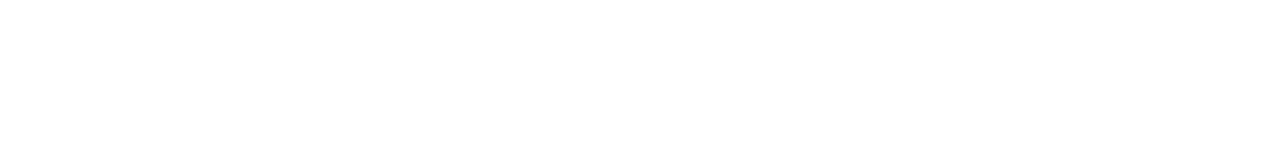
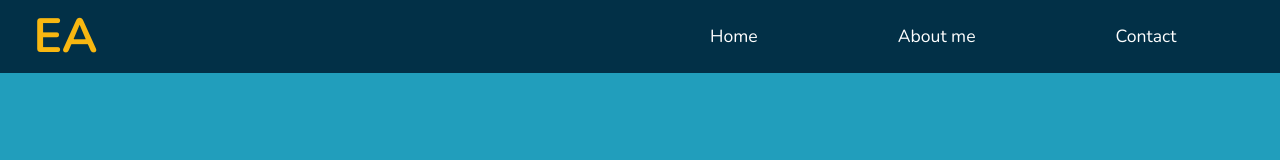
Before and after one commit to earlylalo/personal-website, a plain HTML site: page index.html in a window 1280 px wide. Drawn offline with nearby package versions, Linux system fonts and the light colour scheme.

Commit message:
Added design

```diff
--- a/index.html
+++ b/index.html
@@ -5,10 +5,26 @@
     <meta http-equiv="X-UA-Compatible" content="IE=edge">
     <meta name="viewport" content="width=device-width, initial-scale=1.0">
     <link rel="stylesheet" href="styles/style.css">
+    <link rel="preconnect" href="https://fonts.googleapis.com">
+    <link rel="preconnect" href="https://fonts.gstatic.com" crossorigin>
+    <link href="https://fonts.googleapis.com/css2?family=Nunito:ital,wght@0,200;0,300;0,400;0,700;1,200&display=swap" rel="stylesheet">
     <title>Early</title>
 </head>
 <body>
+    <header>
+        <div>
+            <p>EA</p>
+        </div>
+        <ul>
+            <li><a href="#">Home</a></li>
+            <li><a href="#">About me</a></li>
+            <li><a href="#">Contact</a></li>
+        </ul>
+    </header>
+    <div class="wrapper">
 
+
+    </div>
 
     <script src="script/script.js"></script>
 </body>
--- a/styles/style.css
+++ b/styles/style.css
@@ -0,0 +1,48 @@
+* {
+    margin: 0;
+    padding: 0;
+    box-sizing: border-box;
+}
+
+body {
+    background-color: #219ebc;
+    font-family: 'Nunito', sans-serif;
+    font-size: 70%;
+
+    /* color: #ffb703; */
+    /* color: #fb8500; */
+    /* color: #8ecae6; */
+}
+
+a {
+    text-decoration: none;
+}
+
+ul {
+    list-style: none;
+}
+
+header {
+    align-items: center;
+    display: flex;
+    justify-content: space-between;
+
+    /* min-height: 50px; */
+    background-color: #023047;
+    padding: .3em 3em;
+    color: #f8b711;
+}
+header div p {
+    font-size: 3rem;
+    font-weight: 600;
+}
+header ul {
+    width: 50%;
+    display: flex;
+    justify-content: space-around;
+}
+
+header ul li a {
+    color: white;
+    font-size: 1.1rem;
+}
```
